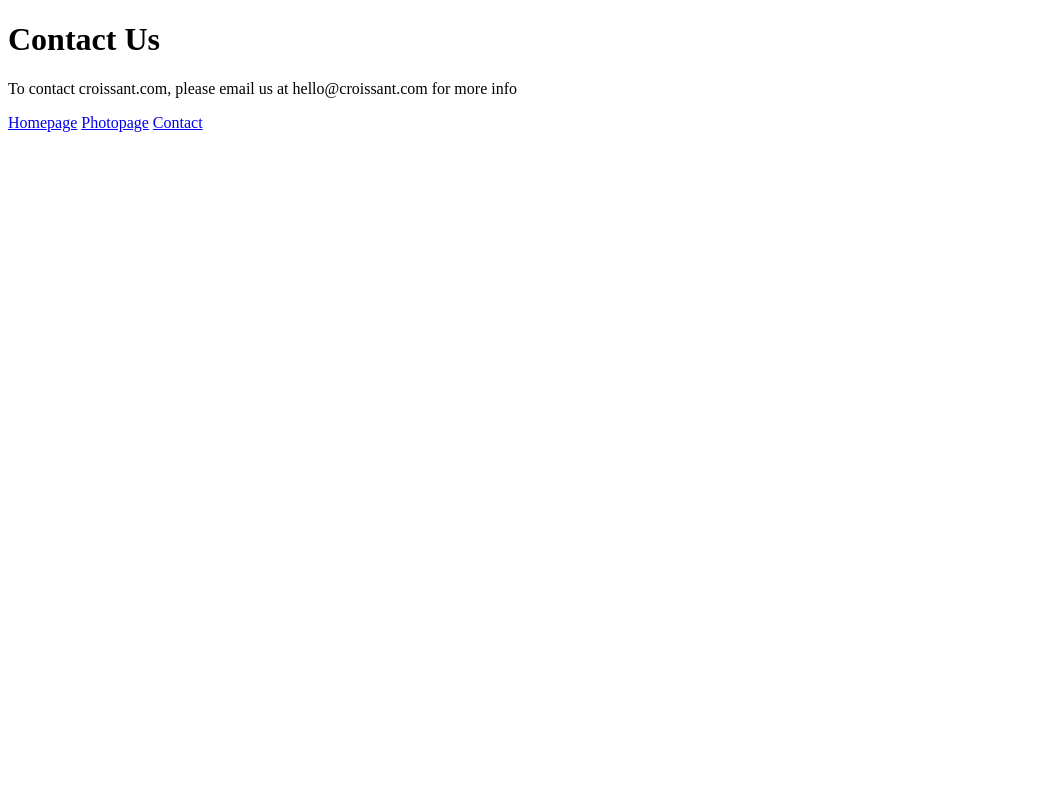
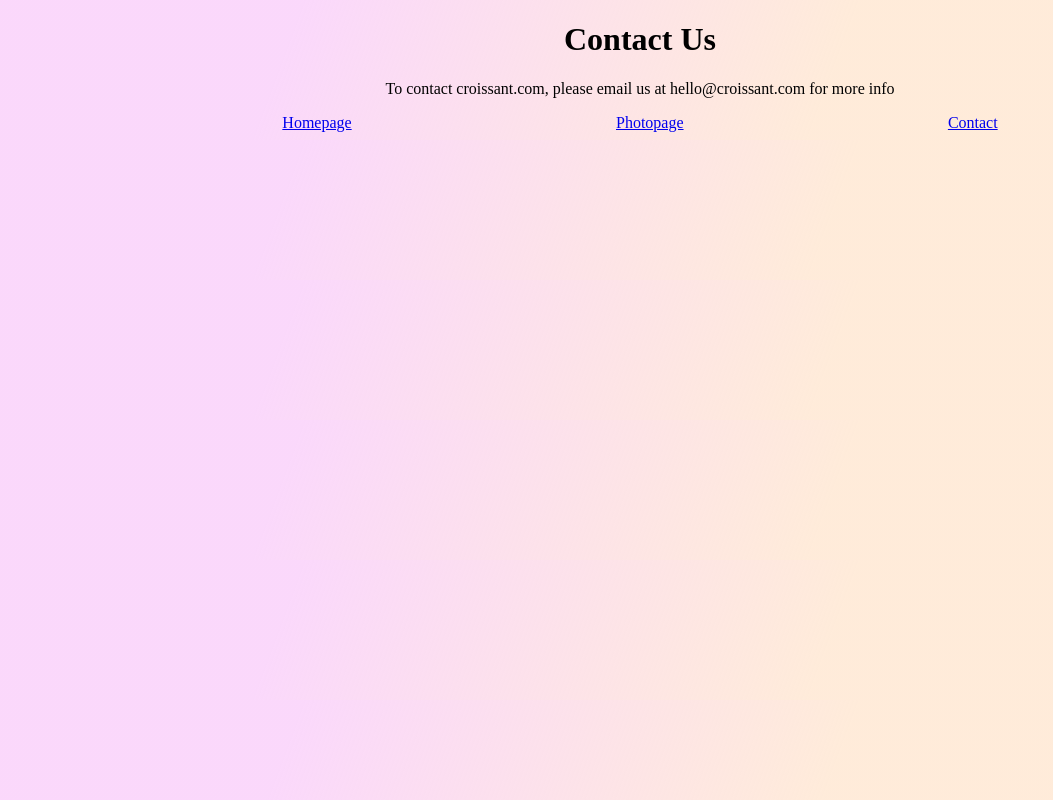
Before and after one commit to amakaogujiofor/demo-croissant-webpage, a plain HTML site: page contact.html in a window 1280 px wide. Shown: the whole page, without its empty margins (0-1053 px from the left). Drawn offline with Linux system fonts and the light colour scheme; the site is published under a folder, as on GitHub Pages, so addresses that start at the root find nothing.

Commit message:
corrected image links and css

```diff
--- a/contact.html
+++ b/contact.html
@@ -5,7 +5,7 @@
     <meta http-equiv="X-UA-Compatible" content="IE=edge" />
     <meta name="viewport" content="width=device-width, initial-scale=1.0" />
     <title>Contact Page</title>
-    <link rel="stylesheet" href="/demo-croissant-webpage/styles.css" />
+    <link rel="stylesheet" href="styles.css" />
   </head>
   <body>
     <h1>Contact Us</h1>
```
Also changed, not shown: index.html (+1 -1 lines), photo.html (+1 -1 lines).
